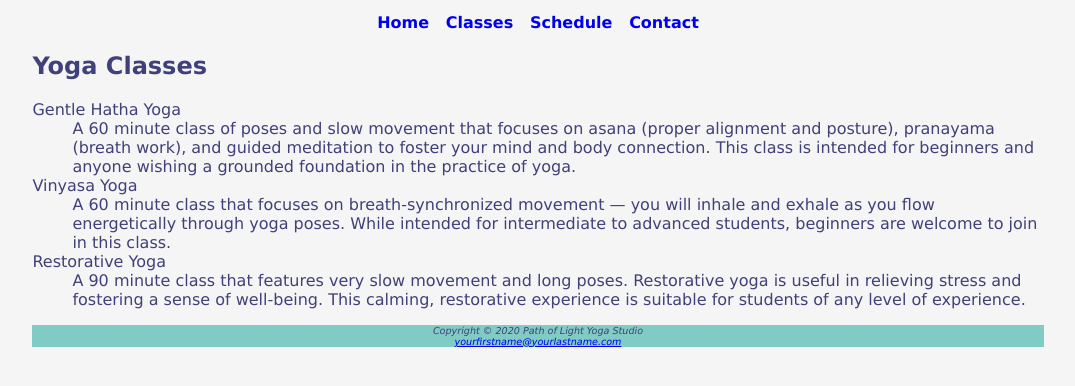
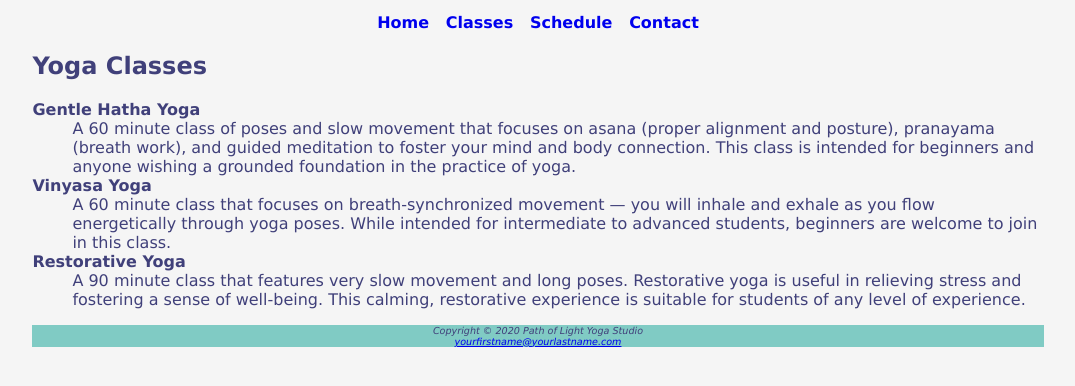
Before and after one commit to bbcsnj/yoga_chap3, a plain HTML site: page classes.html in a window 1280 px wide. Shown: the part 94-480 px from the top of the page, without its empty margins (102-1177 px from the left). Drawn offline with Linux system fonts and the light colour scheme.

Commit message:
Update classes.html

```diff
--- a/classes.html
+++ b/classes.html
@@ -18,16 +18,16 @@
 </nav>
 <main>
 <h2>Yoga Classes</h2>
-<dl>                                                   <!-- REMOVE <strong> tags from dl dt tags -->
-<dt>Gentle Hatha Yoga</dt>
+<dl>
+<dt><strong>Gentle Hatha Yoga</strong></dt>
 <dd>A 60 minute class of poses and slow movement that focuses on asana (proper alignment and posture),
 pranayama (breath work), and guided meditation to foster your mind and body connection.
 This class is intended for beginners and anyone wishing a grounded foundation in the practice of yoga. </dd>
-<dt>Vinyasa Yoga</dt>
+<dt><strong>Vinyasa Yoga</strong></dt>
 <dd>A 60 minute class that focuses on breath-synchronized movement &mdash; you will inhale and exhale as you
 flow energetically through yoga poses. While intended for intermediate to advanced students,
  beginners are welcome to join in this class.</dd>
-<dt>Restorative Yoga</dt>
+<dt><strong>Restorative Yoga</strong></dt>
 <dd>A 90 minute class that features very slow movement and long poses. Restorative yoga is
 useful in relieving stress and fostering a sense of well-being.
 This calming, restorative experience is suitable for students of any level of experience.
```
